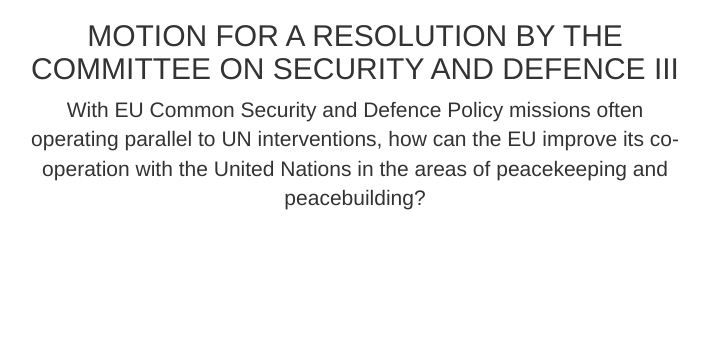
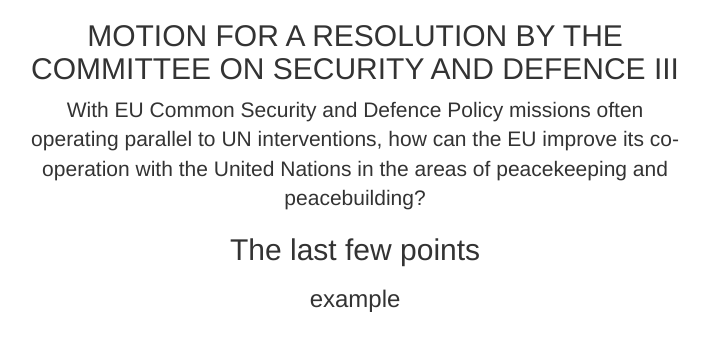
Before and after one commit to wolfskaempf/ga_statistics, a Django app: page /statistics/2/ in a window 1280 px wide. Shown: the part 51-402 px from the top of the page, without its empty margins (285-994 px from the left). Run offline with Django 3.2, Linux system fonts and the light colour scheme; data comes from the database, SQL or seed files in the repository; parts of the project's set-up code (start-up, migrations or seed data) failed here and were passed over.

Commit message:
New Feature: Recent Points per Committee

```diff
--- a/stathandler/models.py
+++ b/stathandler/models.py
@@ -27,7 +27,7 @@
 class CommitteeStatistic(models.Model):
     # This model will contain the statistical information about the committee it's linked to by the ForeignKey. If AGRI says 5 things about clause 3 that ENVI wrote, this should be saved here with ENVI being the Foreign Key.
     committee = models.ForeignKey(Committee)
-    funFactDummy = models.TextField()
+    point_resume = models.CharField(max_length=1000)
 
     def __unicode__(self):
         return self.committee.acronym
--- a/stathandler/views.py
+++ b/stathandler/views.py
@@ -20,7 +20,9 @@
 
     committee = Committee.objects.get(pk=pk)
 
-    return render(request, 'committee_single.html', {'committee': committee, 'pk': pk})
+    recent_points = CommitteeStatistic.objects.filter(committee=pk)
+
+    return render(request, 'committee_single.html', {'committee': committee, 'pk': pk, 'recent_points': recent_points})
 
 
 @login_required(login_url = '/login/')
--- a/static/templates/committee_single.html
+++ b/static/templates/committee_single.html
@@ -17,6 +17,15 @@
           <h2>MOTION FOR A RESOLUTION BY {{ committee.longName|upper }}</h1>
           <p class="lead">
             {{ committee.topic }}
+
+          <h2>The last few points</h2>
+
+            {% for point in recent_points %}
+
+            <h3> {{ point.point_resume }} </h3>
+
+            {% endfor %}
+
           </p>
         </div>
   </div>
```
